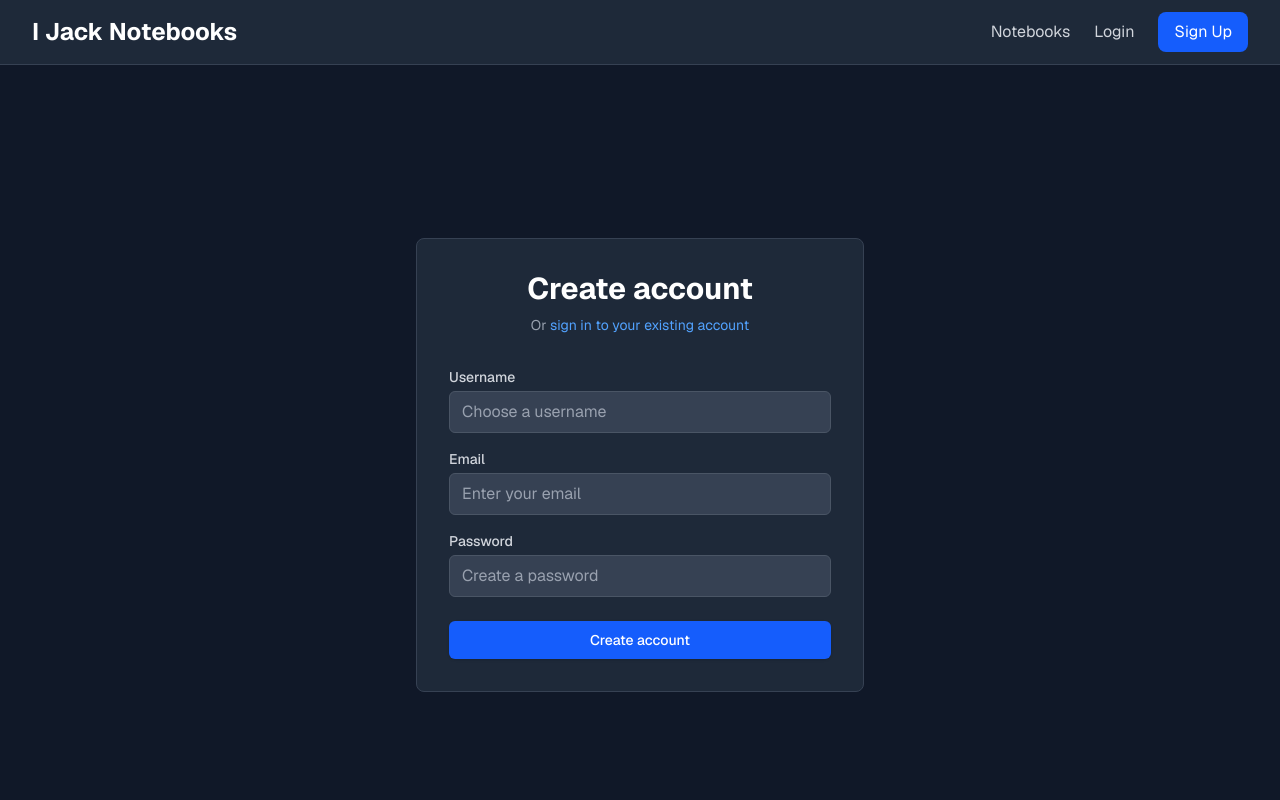
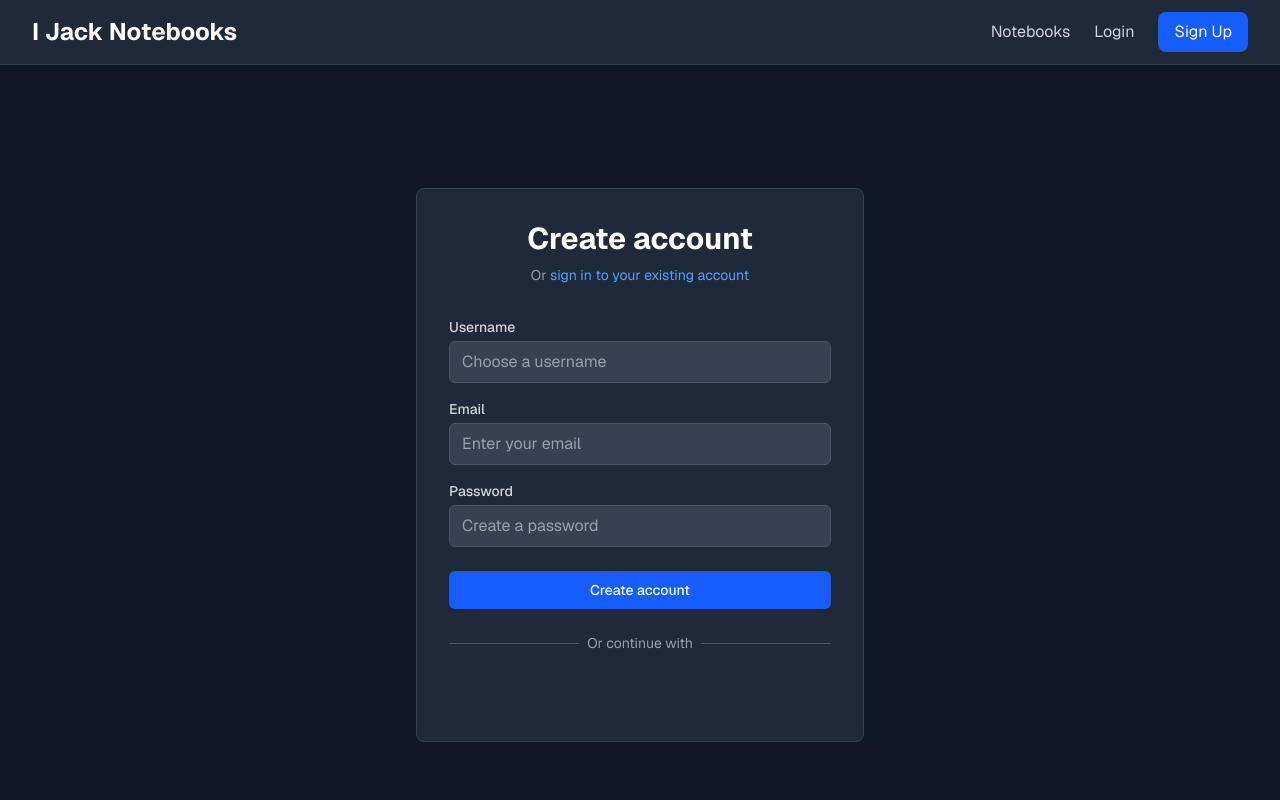
Before and after one commit to ijack-notebooks/ijack-web, a Next.js app: page /signup in a window 1280 px wide. Shown: the top 800 px of the page. Built offline with nearby package versions, Linux system fonts and the light colour scheme; no server answers.

Commit message:
google authentication

```diff
--- a/package.json
+++ b/package.json
@@ -9,6 +9,7 @@
     "lint": "eslint"
   },
   "dependencies": {
+    "@supabase/supabase-js": "^2.95.3",
     "axios": "^1.13.2",
     "next": "16.1.1",
     "react": "19.2.3",
--- /dev/null
+++ b/src/app/auth/callback/page.js
@@ -0,0 +1,22 @@
+"use client";
+
+import { useEffect } from "react";
+import { useRouter } from "next/navigation";
+
+/**
+ * Legacy OAuth callback route. Google sign-in now uses the button on login/signup
+ * and does not redirect here. Redirect any visitors to login.
+ */
+export default function AuthCallbackPage() {
+  const router = useRouter();
+
+  useEffect(() => {
+    router.replace("/login");
+  }, [router]);
+
+  return (
+    <main className="min-h-screen bg-gray-900 flex items-center justify-center">
+      <div className="text-white">Redirecting to login...</div>
+    </main>
+  );
+}
--- a/src/app/login/page.js
+++ b/src/app/login/page.js
@@ -5,14 +5,41 @@ import { useRouter } from "next/navigation";
 import Link from "next/link";
 import { useAuth } from "../../contexts/AuthContext";
 import Navbar from "../../components/Navbar";
+import GoogleSignInButton from "../../components/GoogleSignInButton";
+import api from "../../lib/api";
 
 export default function Login() {
   const [username, setUsername] = useState("");
   const [password, setPassword] = useState("");
   const [error, setError] = useState("");
   const [loading, setLoading] = useState(false);
-  const { user, loading: authLoading, login } = useAuth();
+  const [googleLoading, setGoogleLoading] = useState(false);
+  const { user, loading: authLoading, login, checkAuth } = useAuth();
   const router = useRouter();
+
+  const handleGoogleSuccess = async (idToken) => {
+    setGoogleLoading(true);
+    setError("");
+    try {
+      const response = await api.post("/auth/google", { id_token: idToken });
+      if (response.data?.token) {
+        localStorage.setItem("token", response.data.token);
+        await checkAuth();
+        router.push("/notebooks");
+      } else {
+        setError("Sign-in failed. Please try again.");
+      }
+    } catch (err) {
+      setError(err.response?.data?.message || err.message || "Google sign-in failed");
+    } finally {
+      setGoogleLoading(false);
+    }
+  };
+
+  const handleGoogleError = (message) => {
+    setError(message || "Google sign-in failed");
+    setGoogleLoading(false);
+  };
 
   useEffect(() => {
     if (authLoading) return;
@@ -132,6 +159,24 @@ export default function Login() {
                 {loading ? "Signing in..." : "Sign in"}
               </button>
             </div>
+
+            <div className="relative my-4">
+              <div className="absolute inset-0 flex items-center">
+                <div className="w-full border-t border-gray-600" />
+              </div>
+              <div className="relative flex justify-center text-sm">
+                <span className="px-2 bg-gray-800 text-gray-400">Or continue with</span>
+              </div>
+            </div>
+
+            <div>
+              <GoogleSignInButton
+                onSuccess={handleGoogleSuccess}
+                onError={handleGoogleError}
+                disabled={googleLoading}
+                loading={googleLoading}
+              />
+            </div>
           </form>
         </div>
       </main>
--- a/src/app/signup/page.js
+++ b/src/app/signup/page.js
@@ -5,6 +5,8 @@ import { useRouter } from "next/navigation";
 import Link from "next/link";
 import { useAuth } from "../../contexts/AuthContext";
 import Navbar from "../../components/Navbar";
+import GoogleSignInButton from "../../components/GoogleSignInButton";
+import api from "../../lib/api";
 
 export default function Signup() {
   const [username, setUsername] = useState("");
@@ -12,8 +14,33 @@ export default function Signup() {
   const [password, setPassword] = useState("");
   const [error, setError] = useState("");
   const [loading, setLoading] = useState(false);
-  const { user, loading: authLoading, register } = useAuth();
+  const [googleLoading, setGoogleLoading] = useState(false);
+  const { user, loading: authLoading, register, checkAuth } = useAuth();
   const router = useRouter();
+
+  const handleGoogleSuccess = async (idToken) => {
+    setGoogleLoading(true);
+    setError("");
+    try {
+      const response = await api.post("/auth/google", { id_token: idToken });
+      if (response.data?.token) {
+        localStorage.setItem("token", response.data.token);
+        await checkAuth();
+        router.push("/notebooks");
+      } else {
+        setError("Sign-up failed. Please try again.");
+      }
+    } catch (err) {
+      setError(err.response?.data?.message || err.message || "Google sign-up failed");
+    } finally {
+      setGoogleLoading(false);
+    }
+  };
+
+  const handleGoogleError = (message) => {
+    setError(message || "Google sign-up failed");
+    setGoogleLoading(false);
+  };
 
   useEffect(() => {
     if (authLoading) return;
@@ -141,6 +168,24 @@ export default function Signup() {
                 {loading ? "Creating account..." : "Create account"}
               </button>
             </div>
+
+            <div className="relative my-4">
+              <div className="absolute inset-0 flex items-center">
+                <div className="w-full border-t border-gray-600" />
+              </div>
+              <div className="relative flex justify-center text-sm">
+                <span className="px-2 bg-gray-800 text-gray-400">Or continue with</span>
+              </div>
+            </div>
+
+            <div>
+              <GoogleSignInButton
+                onSuccess={handleGoogleSuccess}
+                onError={handleGoogleError}
+                disabled={googleLoading}
+                loading={googleLoading}
+              />
+            </div>
           </form>
         </div>
       </main>
--- /dev/null
+++ b/src/components/GoogleSignInButton.js
@@ -0,0 +1,66 @@
+"use client";
+
+import { useRef, useEffect, useState } from "react";
+import Script from "next/script";
+
+const GOOGLE_CLIENT_ID = process.env.NEXT_PUBLIC_GOOGLE_CLIENT_ID;
+
+export default function GoogleSignInButton({ onSuccess, onError, disabled, loading }) {
+  const containerRef = useRef(null);
+  const [scriptLoaded, setScriptLoaded] = useState(false);
+
+  useEffect(() => {
+    if (!GOOGLE_CLIENT_ID || !containerRef.current || !scriptLoaded || !window.google?.accounts?.id) return;
+
+    try {
+      window.google.accounts.id.initialize({
+        client_id: GOOGLE_CLIENT_ID,
+        callback: (response) => {
+          if (response?.credential) {
+            onSuccess?.(response.credential);
+          } else {
+            onError?.("Google sign-in was cancelled or failed.");
+          }
+        },
+      });
+      window.google.accounts.id.renderButton(containerRef.current, {
+        type: "standard",
+        size: "large",
+        width: 320,
+        text: "signin_with",
+        shape: "rectangular",
+        theme: "outline",
+      });
+    } catch (err) {
+      onError?.(err.message || "Failed to load Google sign-in.");
+    }
+  }, [scriptLoaded, onSuccess, onError]);
+
+  if (!GOOGLE_CLIENT_ID) {
+    return (
+      <div className="text-sm text-gray-400 py-2">
+        Google sign-in is not configured (missing NEXT_PUBLIC_GOOGLE_CLIENT_ID).
+      </div>
+    );
+  }
+
+  return (
+    <>
+      <Script
+        src="https://accounts.google.com/gsi/client"
+        strategy="lazyOnload"
+        onLoad={() => setScriptLoaded(true)}
+      />
+      <div className="flex justify-center">
+        <div
+          ref={containerRef}
+          className={disabled || loading ? "opacity-50 pointer-events-none" : ""}
+          style={{ minHeight: 40 }}
+        />
+      </div>
+      {loading && (
+        <p className="text-center text-sm text-gray-400 mt-2">Signing in...</p>
+      )}
+    </>
+  );
+}
--- /dev/null
+++ b/src/lib/supabase.js
@@ -0,0 +1,22 @@
+import { createClient } from "@supabase/supabase-js";
+
+const supabaseUrl = process.env.NEXT_PUBLIC_SUPABASE_URL;
+const supabaseAnonKey = process.env.NEXT_PUBLIC_SUPABASE_ANON_KEY;
+
+export function createSupabaseClient() {
+  if (!supabaseUrl || !supabaseAnonKey) {
+    return null;
+  }
+  return createClient(supabaseUrl, supabaseAnonKey);
+}
+
+// Singleton for client-side use
+let client = null;
+
+export function getSupabase() {
+  if (typeof window === "undefined") return null;
+  if (!client) {
+    client = createSupabaseClient();
+  }
+  return client;
+}
```
Also changed, not shown: 1 other file (tests, documents, lock files or other folders).
